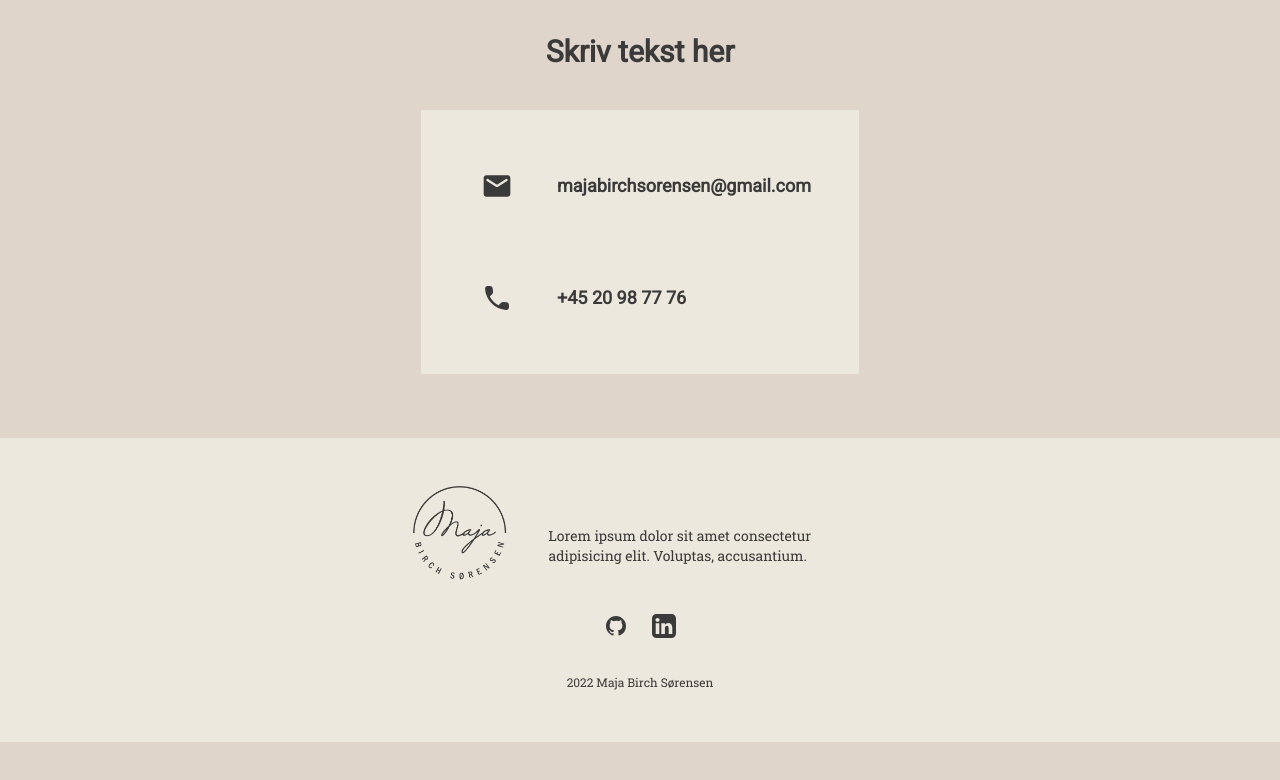
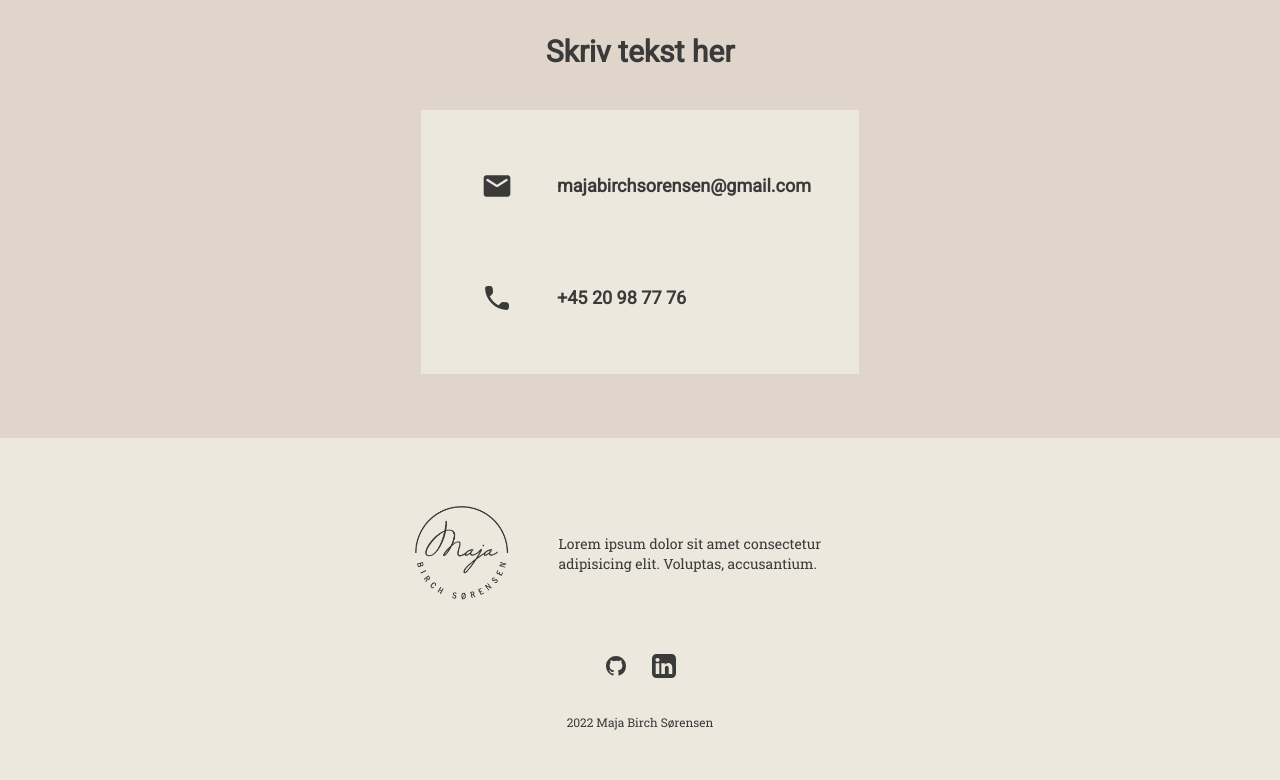
Before and after one commit to maja5099/portfolio_2022, a website built with Parcel: page src/index.html in a window 1280 px wide. Shown: the part 3844-4624 px from the top of the page. Before the commit the page ends 4586 px from the top, so only its background shows below. Built offline with nearby package versions, Linux system fonts and the light colour scheme; a web font is replaced by a local one.

Commit message:
footer fixes

```diff
--- a/src/index.html
+++ b/src/index.html
@@ -379,14 +379,23 @@
 
     <!-- FOOTER START -->
     <section class="bg-beige">
-      <div class="max-w-screen-xl px-4 py-12 mx-auto space-y-8 overflow-hidden sm:px-6 lg:px-8">
+      <div class="max-w-screen-xl px-5 py-12 mx-auto space-y-8 overflow-hidden sm:px-6 lg:px-8">
           <nav class="flex flex-wrap mx-auto justify-center">
-            <img class="block h-24" src="/img/portfolio_logo.png" alt="">
-            <p class="max-w-xs ml-10 mt-10 text-sm">
-              Lorem ipsum dolor sit amet consectetur adipisicing elit. Voluptas, accusantium.
-            </p>
+            <div>
+              <div class="inline-flex items-center">
+                <span class="inline-flex flex-shrink-0 p-5 justify-center items-center">
+                  <img class="block h-24" src="/img/portfolio_logo.png" alt="">
+                </span>
+                <span class="inline-flex ml-5 px-2">
+                  <p class="max-w-xs text-sm">
+                    Lorem ipsum dolor sit amet consectetur adipisicing elit. Voluptas, accusantium.
+                  </p>
+                </span>
+              </div>
+            </div>
           </nav>
-          <div class="flex justify-center mt-8 space-x-6">
+
+          <div class="flex justify-center mt-10 space-x-6">
               <!-- GITHUB -->
               <a class="hover:opacity-75" href="https://github.com/maja5099" target="_blank" rel="noreferrer">
                 <span class="sr-only"> GitHub </span>
@@ -402,7 +411,7 @@
               </a>
           </div>
 
-          <p class="mt-8 text-xs leading-6 text-center text-gray-400">
+          <p class="mt-10 text-xs leading-6 text-center">
               2022 Maja Birch Sørensen
           </p>
       </div>
```
